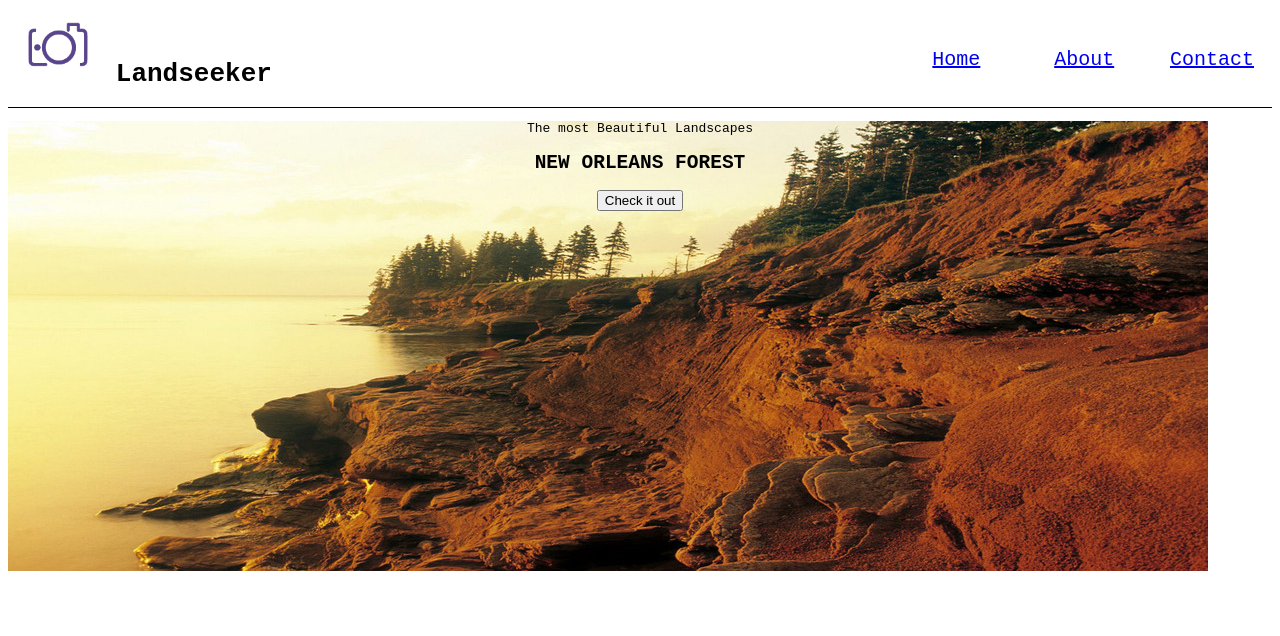
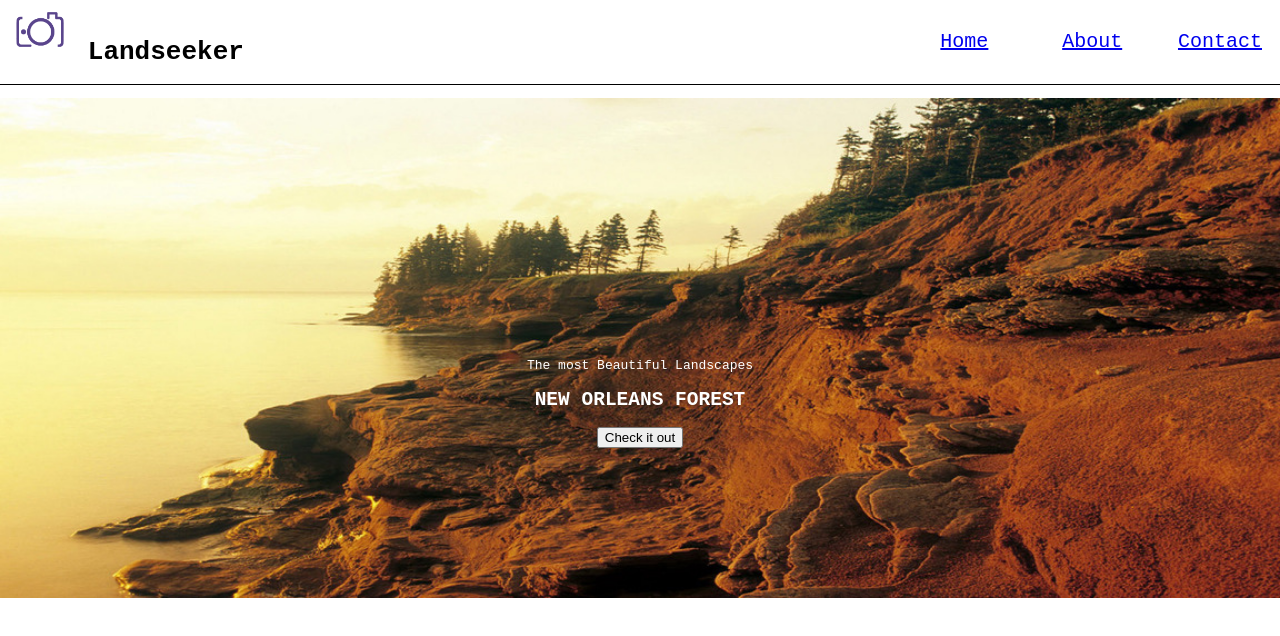
Before and after one commit to pauloernestom/DH-fs4-html, a plain HTML site: page index.html in a window 1280 px wide. Drawn offline with Linux system fonts and the light colour scheme.

Commit message:
final da aula

```diff
--- a/css/style.css
+++ b/css/style.css
@@ -1,11 +1,12 @@
 body {
     font-family: monospace;
+    margin:0
 }
 
 ul {
     list-style-type:none;
     float: right;
-    margin-top: 40px;
+    margin-top: 30px;
 }
 
 img, ul, a, h1{
@@ -26,5 +27,12 @@ li {
     text-align: center;
     background-image: url('../img/banner.jpg');
     background-repeat: no-repeat;
-    height: 600px;
+    background-size: cover;
+    background-position: center;
+    height: 500px;
+    color:white;
 }
+
+#banner p{
+    padding-top: 260px;
+}
--- a/index.html
+++ b/index.html
@@ -11,7 +11,7 @@
 
 <body>
     <div id="header">
-        <img src="img/logo.png" width="100px">
+        <img src="img/logo.png" width="80px">
         <h1>Landseeker</h1>
         <ul >
             <a  href="index.html">
```
